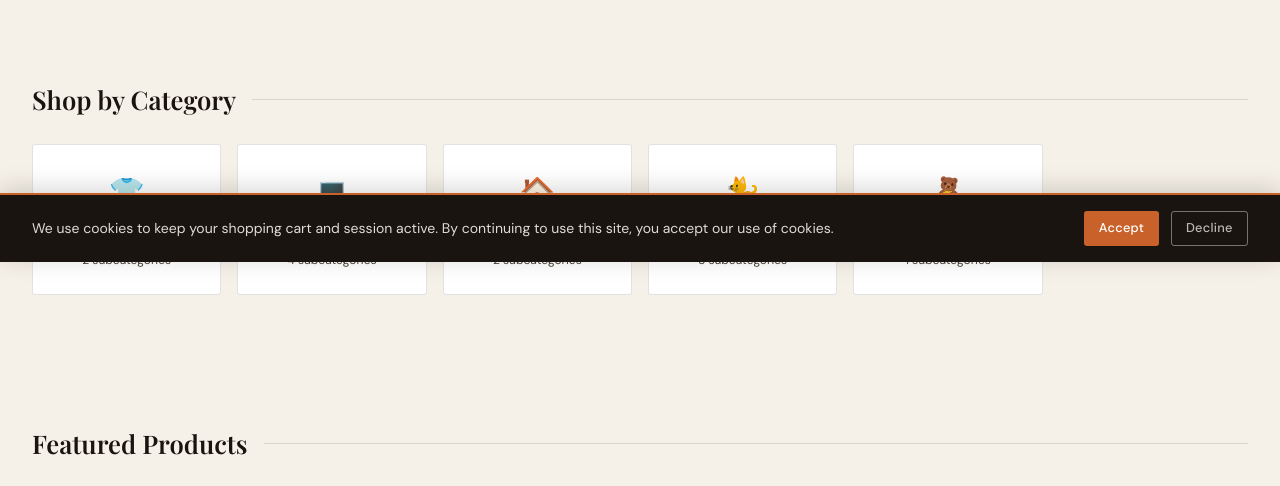
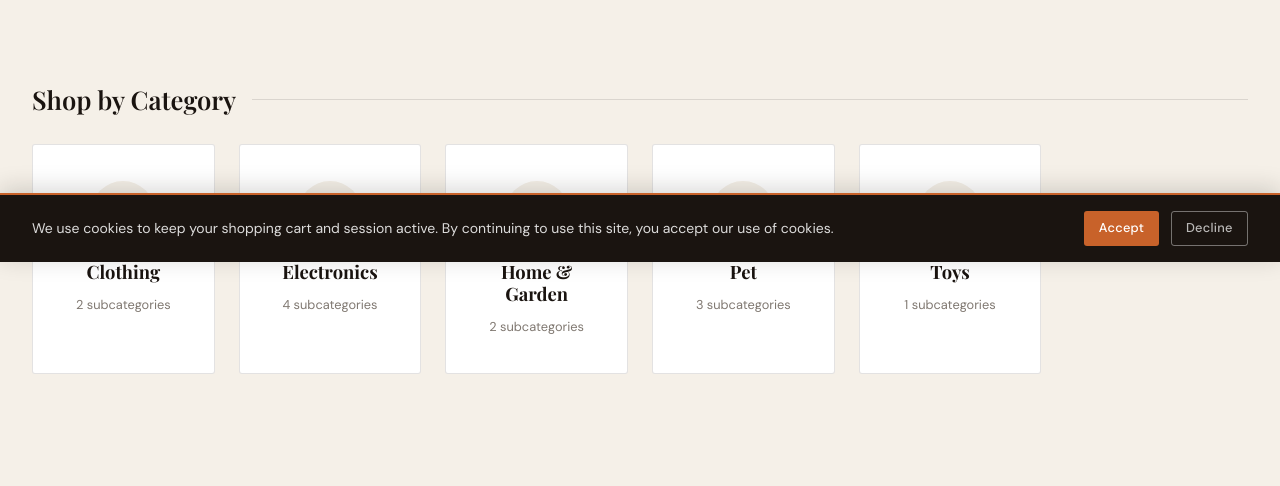
Before and after one commit to andyfraser/shop-demo, a PHP site: page / in a window 1280 px wide. Shown: the part 538-1024 px from the top of the page. Run offline with PHP 8.4, Linux system fonts and the light colour scheme; some libraries are stand-ins or nearby versions.

Commit message:
Slight redesign of categories.

```diff
--- a/public/css/shop.css
+++ b/public/css/shop.css
@@ -379,21 +379,77 @@ select.form-control  { cursor: pointer; }
 .section-title::after { content: ""; flex: 1; height: 1px; background: var(--line); }
 
 .cat-grid {
-    display: grid; grid-template-columns: repeat(auto-fill, minmax(180px, 1fr));
-    gap: 1rem; margin-bottom: 2rem;
+    display: grid;
+    grid-template-columns: repeat(auto-fill, minmax(160px, 1fr));
+    gap: 1.5rem;
+    margin-bottom: 3rem;
 }
 .cat-card {
-    background: var(--white); border: 1px solid var(--line);
-    border-radius: var(--radius); padding: 1.5rem 1rem;
-    text-align: center; font-weight: 500;
-    transition: all var(--trans); display: block;
+    background: var(--white);
+    border: 1px solid var(--line);
+    border-radius: var(--radius);
+    padding: 2.25rem 1.5rem;
+    text-align: center;
+    transition: all var(--trans);
+    display: flex;
+    flex-direction: column;
+    align-items: center;
+    gap: 1rem;
+    position: relative;
+    overflow: hidden;
+}
+.cat-card::after {
+    content: "";
+    position: absolute;
+    bottom: 0; left: 0; right: 0;
+    height: 3px;
+    background: var(--accent);
+    transform: scaleX(0);
+    transition: transform var(--trans);
 }
 .cat-card:hover {
-    border-color: var(--accent); color: var(--accent);
-    box-shadow: var(--shadow); transform: translateY(-2px);
+    border-color: var(--accent);
+    box-shadow: var(--shadow-lg);
+    transform: translateY(-4px);
 }
-.cat-icon { font-size: 1.8rem; margin-bottom: .5rem; }
-.cat-sub  { font-size: .75rem; color: var(--ink-2); font-weight: 400; margin-top: .25rem; }
+.cat-card:hover::after {
+    transform: scaleX(1);
+}
+.cat-icon-wrap {
+    width: 64px;
+    height: 64px;
+    background: var(--sand);
+    border-radius: 50%;
+    display: flex;
+    align-items: center;
+    justify-content: center;
+    font-size: 2rem;
+    transition: all var(--trans);
+}
+.cat-card:hover .cat-icon-wrap {
+    background: var(--accent);
+    transform: scale(1.1);
+}
+.cat-icon {
+    transition: transform var(--trans);
+}
+.cat-card:hover .cat-icon {
+    transform: scale(1.1);
+}
+.cat-name {
+    font-family: var(--font-display);
+    font-size: 1.15rem;
+    font-weight: 700;
+    color: var(--ink);
+    line-height: 1.2;
+}
+.cat-sub {
+    font-size: 0.8rem;
+    color: var(--ink-2);
+    font-weight: 400;
+    margin-top: -0.25rem;
+    opacity: 0.7;
+}
 
 /* ── Product Detail ───────────────────────────────────────────────────────── */
 .product-detail {
--- a/templates/home.php
+++ b/templates/home.php
@@ -17,10 +17,12 @@
     <div class="cat-grid">
       <?php foreach ($nav_tree as $cat): ?>
         <a href="/category/<?= h($cat['slug']) ?>" class="cat-card">
-          <div class="cat-icon"><?= $cat['icon'] ? h($cat['icon']) : '📦' ?></div>
-          <?= h($cat['name']) ?>
+          <div class="cat-icon-wrap">
+            <span class="cat-icon"><?= $cat['icon'] ? h($cat['icon']) : '📦' ?></span>
+          </div>
+          <span class="cat-name"><?= h($cat['name']) ?></span>
           <?php if ($cat['children']): ?>
-            <div class="cat-sub"><?= count($cat['children']) ?> subcategories</div>
+            <span class="cat-sub"><?= count($cat['children']) ?> subcategories</span>
           <?php endif; ?>
         </a>
       <?php endforeach; ?>
```
